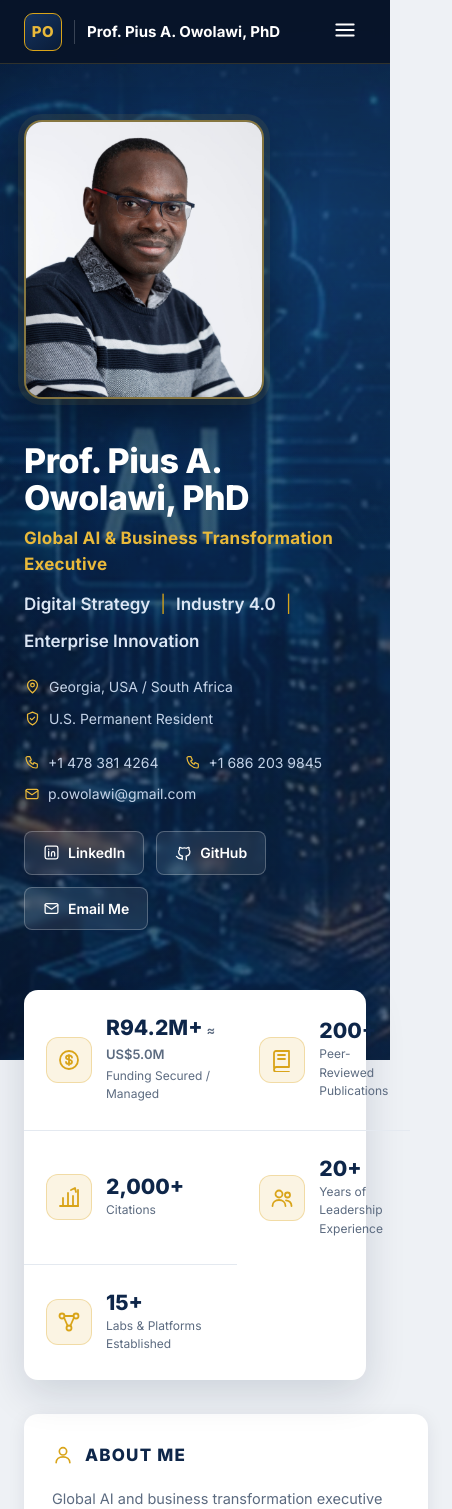
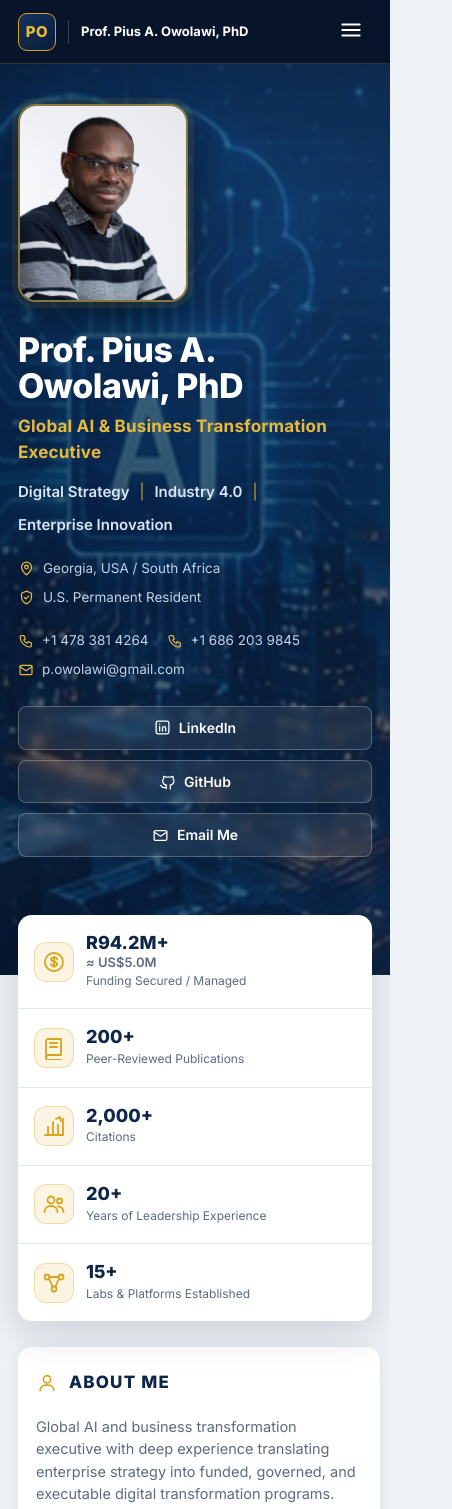
Before and after one commit to mukwevhogift/Pius-Adewale-Owolawi, a Next.js app: page / in a window 390 px wide. Shown: the top 1509 px of the page, 452 px wide, since content can reach past the window. Built offline with nearby package versions, Linux system fonts and the light colour scheme.

Commit message:
new update

```diff
--- a/app/globals.css
+++ b/app/globals.css
@@ -411,31 +411,93 @@ ul { list-style: none; }
 .pub-stat-label { font-size: 11.5px; color: var(--muted); margin-top: 2px; }
 
 /* ============ Responsive ============ */
+/* --- Large tablets / small laptops --- */
 @media (max-width: 1120px) {
   .comp-grid { grid-template-columns: repeat(3, 1fr); }
   .metrics-card { grid-template-columns: repeat(3, 1fr); }
+  .metric { border-bottom: 1px solid var(--line); }
   .metric:nth-child(3n) { border-right: none; }
-  .metric { border-bottom: 1px solid var(--line); }
   .metric:nth-child(n + 4) { border-bottom: none; }
+  .metric-value small { display: block; margin-left: 0; margin-top: 1px; }
   .cred-grid { grid-template-columns: repeat(2, 1fr); }
 }
+
+/* --- Tablets --- */
 @media (max-width: 980px) {
   .nav-links { display: none; }
   .nav-toggle { display: block; }
-  .hero-inner { flex-direction: column; align-items: flex-start; }
+  .hero { padding: calc(var(--nav-h) + 40px) 0 110px; }
+  .hero-inner { flex-direction: column; align-items: flex-start; gap: 30px; }
   .hero-photo { width: 240px; }
   .hero-art { width: 100%; opacity: 0.28; -webkit-mask-image: none; mask-image: none; }
+  .hero-copy { max-width: 100%; }
   .about-grid, .exp-grid { grid-template-columns: 1fr; }
-  .contact-inner { grid-template-columns: 1fr; gap: 30px; }
+  .contact-inner { grid-template-columns: 1fr; gap: 30px; padding: 48px 0; }
 }
+
+/* --- Phones (landscape) / small tablets --- */
 @media (max-width: 640px) {
-  .comp-grid, .prog-grid { grid-template-columns: repeat(2, 1fr); }
+  .container { padding: 0 18px; }
+  .card { padding: 22px 18px; }
+  .section { padding-top: 26px; }
+  .card-head { flex-wrap: wrap; }
+
+  .brand > span:last-child {
+    font-size: 13px; max-width: 190px;
+    overflow: hidden; text-overflow: ellipsis; white-space: nowrap;
+  }
+
+  .hero { padding-bottom: 118px; }
+  .hero-photo { width: 200px; }
+  .hero-meta { gap: 8px 18px; font-size: 13.5px; }
+  .hero-actions { gap: 10px; }
+  .hero-actions .btn { flex: 1 1 calc(50% - 10px); justify-content: center; }
+
+  /* Metrics: 2-up grid; odd last item spans the full row */
+  .metrics { margin-top: -60px; }
   .metrics-card { grid-template-columns: 1fr 1fr; }
-  .metric { border-right: none; border-bottom: 1px solid var(--line); }
-  .metric:nth-last-child(-n + 2) { border-bottom: none; }
+  .metric, .metric:nth-child(3n), .metric:nth-child(n + 4) {
+    border-right: none; border-bottom: 1px solid var(--line);
+    padding: 18px 16px; gap: 12px;
+  }
+  .metric:nth-child(odd):not(:last-child) { border-right: 1px solid var(--line); }
+  .metric:last-child { grid-column: 1 / -1; border-bottom: none; }
+  .metric-icon { width: 40px; height: 40px; }
+  .metric-value { font-size: 18px; }
+  .metric-value small { display: block; margin-left: 0; margin-top: 1px; }
+
+  .comp-grid, .prog-grid { grid-template-columns: repeat(2, 1fr); gap: 10px; }
+  .comp-item { padding: 11px 12px; font-size: 12.5px; gap: 9px; }
   .cred-grid { grid-template-columns: 1fr; }
-  .hero { padding-bottom: 130px; }
   .tl-top { flex-direction: column; gap: 2px; }
+
+  .contact-lead { flex-direction: column; gap: 16px; }
+  .contact-badge { width: 60px; height: 60px; }
+  .contact h2 { font-size: 22px; }
+  .contact-inner > .btn { justify-content: center; }
+  .footer-sites-links { width: 100%; }
+  .footer-site { flex: 1 1 auto; justify-content: center; }
+
+  .modal-overlay { padding: 12px; }
+  .modal { max-height: 88vh; }
+  .modal-head { padding: 14px 18px; }
+  .modal-title { font-size: 13.5px; }
+  .modal-body { padding: 18px; }
   .mprog-grid, .pub-stats { grid-template-columns: 1fr; }
-  .modal-overlay { padding: 12px; }
+  .leave-actions .btn { flex: 1 1 100%; justify-content: center; }
 }
+
+/* --- Phones (portrait) --- */
+@media (max-width: 460px) {
+  .metrics-card { grid-template-columns: 1fr; }
+  .metric,
+  .metric:nth-child(3n),
+  .metric:nth-child(n + 4),
+  .metric:nth-child(odd):not(:last-child) {
+    border-right: none; border-bottom: 1px solid var(--line);
+  }
+  .metric:last-child { grid-column: auto; border-bottom: none; }
+  .hero-photo { width: 170px; }
+  .hero-actions .btn { flex: 1 1 100%; }
+  .hero-sub { font-size: 15px; }
+}
```
Also changed, not shown: .claude/settings.local.json (added).
